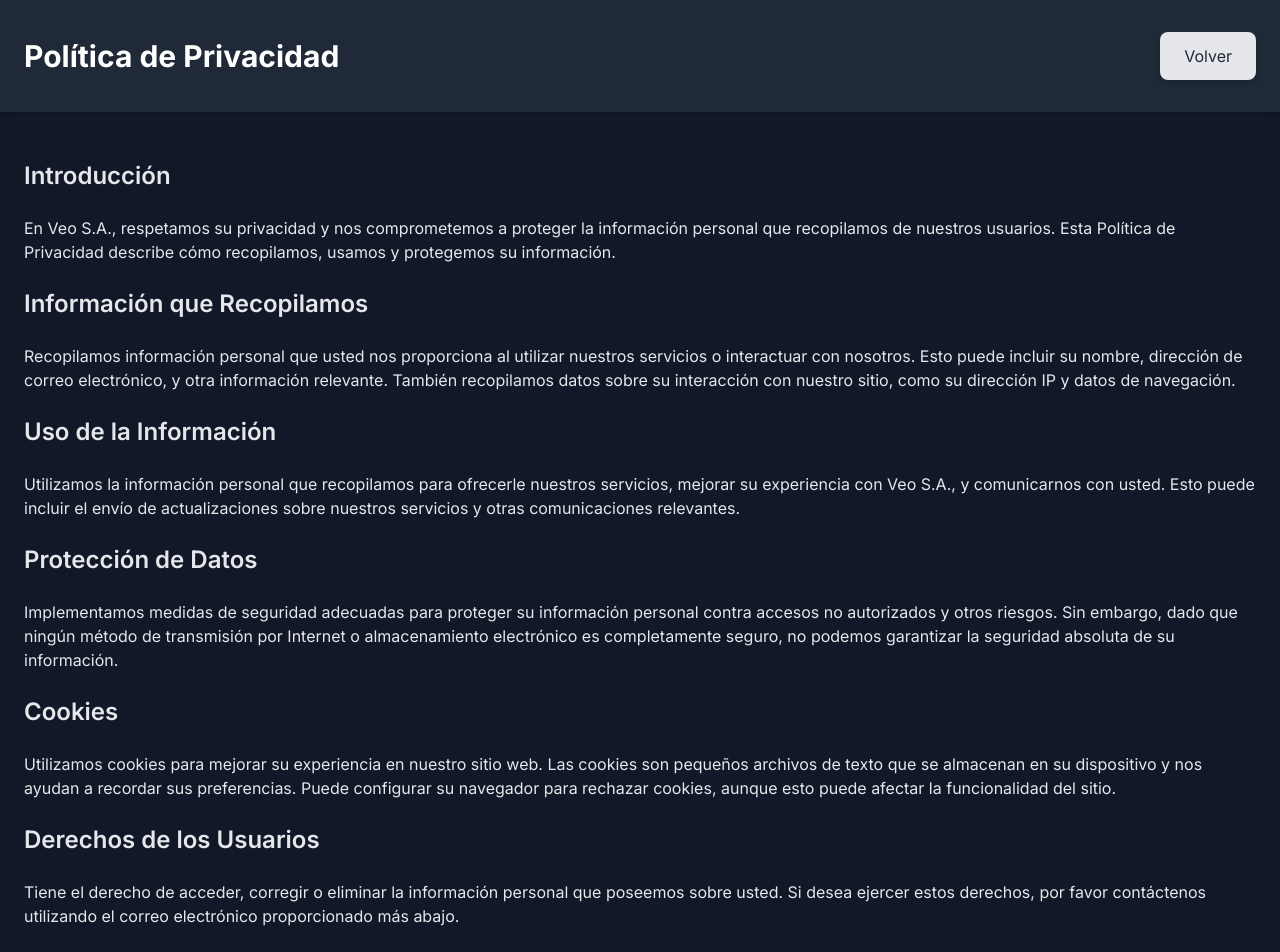
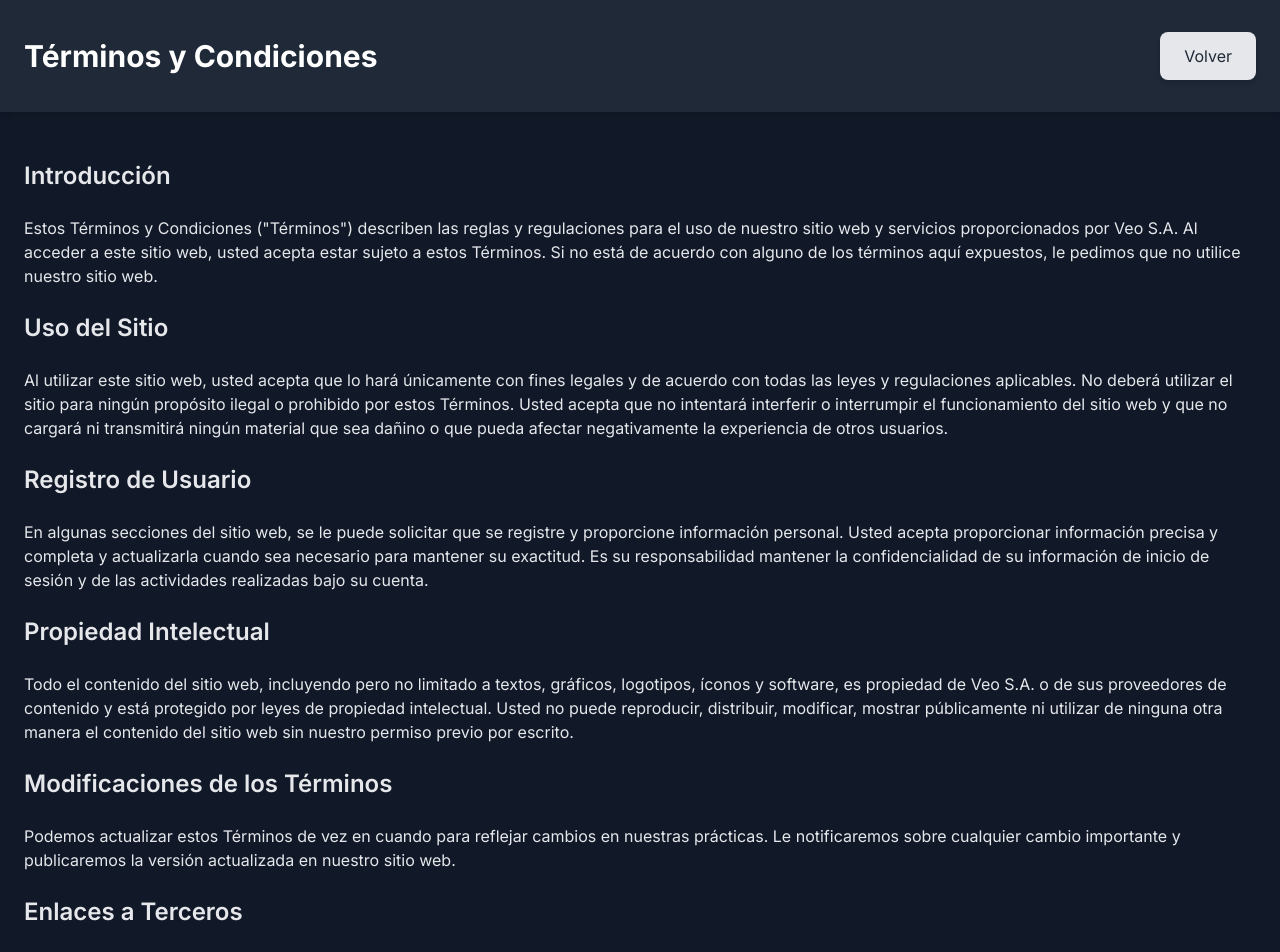
Before and after one commit to sromero1905/landingPageVeo, a Next.js app: page /privacy in a window 1280 px wide. Shown: the top 952 px of the page. Built offline with nearby package versions, Linux system fonts and the light colour scheme.

Commit message:
se agrega sentry

```diff
--- /dev/null
+++ b/app/api/sentry-example-api/route.ts
@@ -0,0 +1,9 @@
+import { NextResponse } from "next/server";
+
+export const dynamic = "force-dynamic";
+
+// A faulty API route to test Sentry's error monitoring
+export function GET() {
+  throw new Error("Sentry Example API Route Error");
+  return NextResponse.json({ data: "Testing Sentry Error..." });
+}
--- a/app/privacy/page.tsx
+++ b/app/privacy/page.tsx
@@ -3,14 +3,14 @@
 import { useRouter } from "next/navigation";
 import Footer from "@/components/Footer";
 
-const PrivacyPage = () => {
+const TermsPage = () => {
   const router = useRouter();
 
   return (
     <div className="min-h-screen flex flex-col bg-gray-900 text-gray-200">
       <header className="py-8 bg-gray-800 text-white shadow-md">
         <div className="container mx-auto flex justify-between items-center px-6">
-          <h1 className="text-3xl font-bold">Política de Privacidad</h1>
+          <h1 className="text-3xl font-bold">Términos y Condiciones</h1>
           <button
             onClick={() => router.back()}
             className="px-6 py-3 bg-gray-200 text-gray-800 rounded-lg hover:bg-gray-300 transition duration-300 ease-in-out shadow-md"
@@ -23,72 +23,76 @@
       <main className="flex-grow container mx-auto px-6 py-12">
         <h2 className="text-2xl font-semibold mb-6">Introducción</h2>
         <p className="mb-6">
-          En Veo S.A., respetamos su privacidad y nos comprometemos a proteger
-          la información personal que recopilamos de nuestros usuarios. Esta
-          Política de Privacidad describe cómo recopilamos, usamos y protegemos
-          su información.
+          Estos Términos y Condiciones (&quot;Términos&quot;) describen las
+          reglas y regulaciones para el uso de nuestro sitio web y servicios
+          proporcionados por Veo S.A. Al acceder a este sitio web, usted acepta
+          estar sujeto a estos Términos. Si no está de acuerdo con alguno de los
+          términos aquí expuestos, le pedimos que no utilice nuestro sitio web.
+        </p>
+
+        <h2 className="text-2xl font-semibold mb-6">Uso del Sitio</h2>
+        <p className="mb-6">
+          Al utilizar este sitio web, usted acepta que lo hará únicamente con
+          fines legales y de acuerdo con todas las leyes y regulaciones
+          aplicables. No deberá utilizar el sitio para ningún propósito ilegal o
+          prohibido por estos Términos. Usted acepta que no intentará interferir
+          o interrumpir el funcionamiento del sitio web y que no cargará ni
+          transmitirá ningún material que sea dañino o que pueda afectar
+          negativamente la experiencia de otros usuarios.
+        </p>
+
+        <h2 className="text-2xl font-semibold mb-6">Registro de Usuario</h2>
+        <p className="mb-6">
+          En algunas secciones del sitio web, se le puede solicitar que se
+          registre y proporcione información personal. Usted acepta proporcionar
+          información precisa y completa y actualizarla cuando sea necesario
+          para mantener su exactitud. Es su responsabilidad mantener la
+          confidencialidad de su información de inicio de sesión y de las
+          actividades realizadas bajo su cuenta.
+        </p>
+
+        <h2 className="text-2xl font-semibold mb-6">Propiedad Intelectual</h2>
+        <p className="mb-6">
+          Todo el contenido del sitio web, incluyendo pero no limitado a textos,
+          gráficos, logotipos, íconos y software, es propiedad de Veo S.A. o de
+          sus proveedores de contenido y está protegido por leyes de propiedad
+          intelectual. Usted no puede reproducir, distribuir, modificar, mostrar
+          públicamente ni utilizar de ninguna otra manera el contenido del sitio
+          web sin nuestro permiso previo por escrito.
         </p>
 
         <h2 className="text-2xl font-semibold mb-6">
-          Información que Recopilamos
+          Modificaciones de los Términos
         </h2>
         <p className="mb-6">
-          Recopilamos información personal que usted nos proporciona al utilizar
-          nuestros servicios o interactuar con nosotros. Esto puede incluir su
-          nombre, dirección de correo electrónico, y otra información relevante.
-          También recopilamos datos sobre su interacción con nuestro sitio, como
-          su dirección IP y datos de navegación.
+          Podemos actualizar estos Términos de vez en cuando para reflejar
+          cambios en nuestras prácticas. Le notificaremos sobre cualquier cambio
+          importante y publicaremos la versión actualizada en nuestro sitio web.
         </p>
 
-        <h2 className="text-2xl font-semibold mb-6">Uso de la Información</h2>
+        <h2 className="text-2xl font-semibold mb-6">Enlaces a Terceros</h2>
         <p className="mb-6">
-          Utilizamos la información personal que recopilamos para ofrecerle
-          nuestros servicios, mejorar su experiencia con Veo S.A., y
-          comunicarnos con usted. Esto puede incluir el envío de actualizaciones
-          sobre nuestros servicios y otras comunicaciones relevantes.
+          Nuestro sitio web puede contener enlaces a sitios web de terceros que
+          no son operados ni controlados por nosotros. No asumimos ninguna
+          responsabilidad por el contenido, las políticas de privacidad o las
+          prácticas de estos sitios web de terceros. Le recomendamos que lea los
+          términos y condiciones y las políticas de privacidad de cualquier
+          sitio web de terceros que visite.
         </p>
 
-        <h2 className="text-2xl font-semibold mb-6">Protección de Datos</h2>
+        <h2 className="text-2xl font-semibold mb-6">Responsabilidad</h2>
         <p className="mb-6">
-          Implementamos medidas de seguridad adecuadas para proteger su
-          información personal contra accesos no autorizados y otros riesgos.
-          Sin embargo, dado que ningún método de transmisión por Internet o
-          almacenamiento electrónico es completamente seguro, no podemos
-          garantizar la seguridad absoluta de su información.
-        </p>
-
-        <h2 className="text-2xl font-semibold mb-6">Cookies</h2>
-        <p className="mb-6">
-          Utilizamos cookies para mejorar su experiencia en nuestro sitio web.
-          Las cookies son pequeños archivos de texto que se almacenan en su
-          dispositivo y nos ayudan a recordar sus preferencias. Puede configurar
-          su navegador para rechazar cookies, aunque esto puede afectar la
-          funcionalidad del sitio.
-        </p>
-
-        <h2 className="text-2xl font-semibold mb-6">
-          Derechos de los Usuarios
-        </h2>
-        <p className="mb-6">
-          Tiene el derecho de acceder, corregir o eliminar la información
-          personal que poseemos sobre usted. Si desea ejercer estos derechos,
-          por favor contáctenos utilizando el correo electrónico proporcionado
-          más abajo.
-        </p>
-
-        <h2 className="text-2xl font-semibold mb-6">
-          Cambios en la Política de Privacidad
-        </h2>
-        <p className="mb-6">
-          Podemos actualizar esta Política de Privacidad para reflejar cambios
-          en nuestras prácticas. Publicaremos cualquier cambio en nuestro sitio
-          web y le notificaremos sobre actualizaciones importantes.
+          En la medida máxima permitida por la ley, Veo S.A. no será responsable
+          por ningún daño directo, indirecto, incidental, especial o consecuente
+          que surja del uso o incapacidad para usar nuestro sitio web, incluso
+          si hemos sido informados de la posibilidad de dichos daños. Su uso del
+          sitio web es bajo su propio riesgo.
         </p>
 
         <h2 className="text-2xl font-semibold mb-6">Contacto</h2>
         <p className="mb-6">
-          Si tiene preguntas sobre esta Política de Privacidad o sobre cómo
-          manejamos su información personal, contáctenos en{" "}
+          Si tiene alguna pregunta sobre estos Términos y Condiciones, por
+          favor, contáctenos a través del siguiente correo electrónico:{" "}
           <a
             href="mailto:info@veo.com"
             className="text-blue-400 hover:underline"
@@ -104,4 +108,4 @@
   );
 };
 
-export default PrivacyPage;
+export default TermsPage;
--- a/package.json
+++ b/package.json
@@ -12,7 +12,7 @@
   "dependencies": {
     "@react-three/drei": "^9.105.4",
     "@react-three/fiber": "^8.16.2",
-    "@sentry/nextjs": "^7.105.0",
+    "@sentry/nextjs": "^8.26.0",
     "@tabler/icons-react": "^3.1.0",
     "@types/three": "^0.163.0",
     "class-variance-authority": "^0.7.0",
--- a/sentry.client.config.ts
+++ b/sentry.client.config.ts
@@ -5,14 +5,13 @@
 import * as Sentry from "@sentry/nextjs";
 
 Sentry.init({
-  dsn: "https://7b883d075caa19b41fd9b00ae313a1c6@o4506813739368448.ingest.us.sentry.io/4507222371729408",
+  dsn: "https://a3600ffa2ea2570f49ecfc6b44cbd66f@o4507810132000768.ingest.us.sentry.io/4507810134097920",
 
   // Adjust this value in production, or use tracesSampler for greater control
   tracesSampleRate: 1,
 
   // Setting this option to true will print useful information to the console while you're setting up Sentry.
   debug: false,
-
   replaysOnErrorSampleRate: 1.0,
 
   // This sets the sample rate to be 10%. You may want this to be 100% while
--- a/sentry.edge.config.ts
+++ b/sentry.edge.config.ts
@@ -6,7 +6,7 @@
 import * as Sentry from "@sentry/nextjs";
 
 Sentry.init({
-  dsn: "https://7b883d075caa19b41fd9b00ae313a1c6@o4506813739368448.ingest.us.sentry.io/4507222371729408",
+  dsn: "https://a3600ffa2ea2570f49ecfc6b44cbd66f@o4507810132000768.ingest.us.sentry.io/4507810134097920",
 
   // Adjust this value in production, or use tracesSampler for greater control
   tracesSampleRate: 1,
--- a/sentry.server.config.ts
+++ b/sentry.server.config.ts
@@ -5,7 +5,7 @@
 import * as Sentry from "@sentry/nextjs";
 
 Sentry.init({
-  dsn: "https://7b883d075caa19b41fd9b00ae313a1c6@o4506813739368448.ingest.us.sentry.io/4507222371729408",
+  dsn: "https://a3600ffa2ea2570f49ecfc6b44cbd66f@o4507810132000768.ingest.us.sentry.io/4507810134097920",
 
   // Adjust this value in production, or use tracesSampler for greater control
   tracesSampleRate: 1,
@@ -13,7 +13,7 @@
   // Setting this option to true will print useful information to the console while you're setting up Sentry.
   debug: false,
 
-  // uncomment the line below to enable Spotlight (https://spotlightjs.com)
+  // Uncomment the line below to enable Spotlight (https://spotlightjs.com)
   // spotlight: process.env.NODE_ENV === 'development',
 
 });
```
Also changed, not shown: app/sentry-example-page/page.tsx (added, +79 -0 lines), instrumentation.ts (added, +9 -0 lines), next.config.mjs (+29 -11 lines), 2 other files (tests, documents, lock files or other folders).
